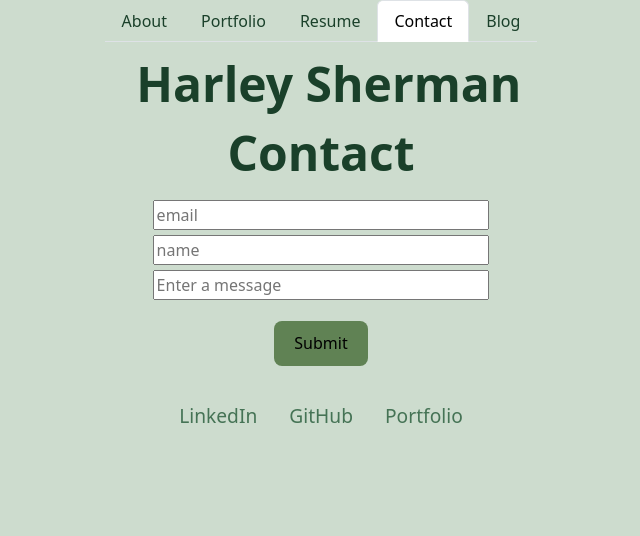
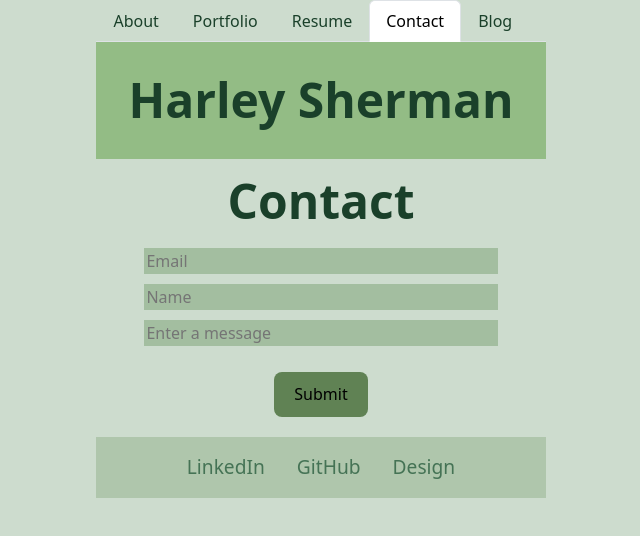
Before and after one commit to harleysherman/reactPortfolio, a React (Vite) app: page /Contact in a window 1280 px wide. Shown: the top 536 px of the page, without its empty margins (319-959 px from the left). Built offline with nearby package versions, Linux system fonts and the light colour scheme.

Commit message:
added more styles throughout project

```diff
--- a/src/App.jsx
+++ b/src/App.jsx
@@ -6,10 +6,14 @@ function App() {
   return (
     <>
       <Nav />
-      <h1 className="d-flex justify-content-end m-3">Harley Sherman</h1>
+      <section className="nameTitle p-3">
+        <h1 className="d-flex justify-content-end m-3">Harley Sherman</h1>
+      </section>
+
       <main className="m-3">
         <Outlet />
       </main>
+
       <Footer />
     </>
   );
--- a/src/main.css
+++ b/src/main.css
@@ -42,8 +42,12 @@ h1 {
   color: #1A402A;
 }
 
+.nameTitle {
+  background-color: #3b8c1665;
+}
+
 h2 {
-  font-size: 2em;
+  font-size: 2.5em;
   line-height: 1.1;
   font-weight: 500;
   color: #1A402A;
@@ -64,7 +68,7 @@ p {
 
 ul li {
   font-size: 1em !important;
-  font-weight: 300 !important;
+  font-weight: 500 !important;
   color: #1A402A;
 }
 button {
@@ -82,6 +86,7 @@ button {
 button:hover {
   border-color: #3C8C16;
 }
+
 button:focus,
 button:focus-visible {
   outline: 4px auto -webkit-focus-ring-color;
--- a/src/pages/Contact/Contact.css
+++ b/src/pages/Contact/Contact.css
@@ -8,6 +8,10 @@
     margin-top: 5px;
     margin-bottom: 5px;
     width: 100%;
+    background-color: #608c5461;
+    color: #d9e6d6 !important;
+    margin-bottom: 10px;
+    border-width: 0;
   }
 
   .nav-link-custom {
--- a/src/pages/Contact/Contact.jsx
+++ b/src/pages/Contact/Contact.jsx
@@ -65,14 +65,14 @@ function Contact() {
           name="email"
           onChange={handleInputChange}
           type="email"
-          placeholder="email"
+          placeholder="Email"
         />
         <input
           value={name}
           name="name"
           onChange={handleInputChange}
           type="text"
-          placeholder="name"
+          placeholder="Name"
         />
         <input
           value={message}
--- a/src/pages/Footer/Footer.css
+++ b/src/pages/Footer/Footer.css
@@ -0,0 +1,6 @@
+.footer {
+    background-color: #608c5447;
+    /* position: absolute;
+    bottom: 0;
+    width: 100%; */
+}
--- a/src/pages/Footer/Footer.jsx
+++ b/src/pages/Footer/Footer.jsx
@@ -3,10 +3,10 @@ import './Footer.css';
 
 export default function Footer() {
     return (
-      <div className="d-flex justify-content-center">
+      <div className="footer d-flex justify-content-center">
         <a className="m-3" href={ "https://www.linkedin.com/in/harley-sherman-a9680b18b/" }>LinkedIn</a>
         <a className="m-3" href={ "https://github.com/harleysherman" }>GitHub</a>
-        <a className="m-3" href={ "https://www.harleysherman.com/" }>Portfolio</a>
+        <a className="m-3" href={ "https://www.harleysherman.com/" }>Design</a>
       </div>
     );
   }
--- a/src/pages/Nav/Nav.jsx
+++ b/src/pages/Nav/Nav.jsx
@@ -40,7 +40,7 @@ function Nav() {
         <Link
           to="/Contact"
           // Check to see if the currentPage is `Contact`, and if so we use the active link class from bootstrap. Otherwise, we set it to a normal nav-link
-          className={currentPage === '/Contact' ? 'nav-link active' : 'nav-link'}
+          className={currentPage === '/Contact' ? 'nav-link active' : 'nav-link nav-link-custom'}
         >
           Contact
         </Link>
--- a/src/pages/Portfolio/Portfolio.css
+++ b/src/pages/Portfolio/Portfolio.css
@@ -2,7 +2,7 @@
     list-style: none;
   }
   .card-title {
-    color: #457355;
+    color: #457355 !important;
   }
   .card-body {
     background-color: #b8c4b3;
--- a/src/pages/Portfolio/Portfolio.jsx
+++ b/src/pages/Portfolio/Portfolio.jsx
@@ -1,8 +1,8 @@
 import Card from "./Card";
 import furCompanion from '../../Assets/furCompanion.png';
-// import employeeTracker from '../../Assets/employeeTracker.gif';
+import employeeTracker from '../../Assets/employeeTracker.gif';
 import techBlog from '../../Assets/techBlog.png';
-// import socialNetworkAPI from '../../Assets/socialNetworkAPI.gif';
+import socialNetworkAPI from '../../Assets/socialNetworkAPI.gif';
 import weatherAPI from '../../Assets/weatherAPI.png';
 import workDayStarter from '../../Assets/workDayStarter.png';
 import './Portfolio.css';
@@ -16,29 +16,29 @@ function Portfolio() {
       deployedURL: "https://harleysherman.github.io/fur-companion-pilot/",
       githubURL: "https://github.com/harleysherman/fur-companion-pilot",
     },
-    // {
-    //   id: 2,
-    //   name: "EmployeeTracker",
-    //   imageURL: employeeTracker,
-    //   deployedURL:
-    //     "https://drive.google.com/file/d/1FX9_ctLQVc7LxgwdFC8XcpXLMlmiaVue/view",
-    //   githubURL: "https://github.com/harleysherman/employeeTracker",
-    // },
     {
-      id: 3,
+      id: 2,
       name: "TechBlog",
       imageURL: techBlog,
       deployedURL: "https://mighty-shelf-93751-8304233a0599.herokuapp.com",
       githubURL: "https://github.com/harleysherman/techBlog",
     },
-    // {
-    //   id: 4,
-    //   name: "SocialNetworkAPI",
-    //   imageURL: socialNetworkAPI,
-    //   deployedURL:
-    //     "https://drive.google.com/file/d/17T2H6v49b6ak8QSqHOo-EZ_3_c5uuGCR/view",
-    //   githubURL: "https://github.com/harleysherman/socialNetworkAPI",
-    // },
+    {
+      id: 3,
+      name: "EmployeeTracker",
+      imageURL: employeeTracker,
+      deployedURL:
+        "https://drive.google.com/file/d/1FX9_ctLQVc7LxgwdFC8XcpXLMlmiaVue/view",
+      githubURL: "https://github.com/harleysherman/employeeTracker",
+    },
+    {
+      id: 4,
+      name: "SocialNetworkAPI",
+      imageURL: socialNetworkAPI,
+      deployedURL:
+        "https://drive.google.com/file/d/17T2H6v49b6ak8QSqHOo-EZ_3_c5uuGCR/view",
+      githubURL: "https://github.com/harleysherman/socialNetworkAPI",
+    },
     {
       id: 5,
       name: "WeatherAPI",
--- a/src/pages/Resume/Resume.css
+++ b/src/pages/Resume/Resume.css
@@ -0,0 +1,3 @@
+.skills {
+    font-weight: 500;
+}
--- a/src/pages/Resume/Resume.jsx
+++ b/src/pages/Resume/Resume.jsx
@@ -5,7 +5,7 @@ export default function Resume() {
   return (
     <div>
       <h2 className="m-2">Resume</h2>
-      <p className="p-2">
+      <section className="skills p-2">
         Front End Skills:
         <ul className="p-6">
           <li>React</li>
@@ -15,9 +15,9 @@ export default function Resume() {
           <li>Express</li>
           <li>HTML</li>
         </ul>
-      </p>
+      </section>
 
-      <p className="p-2">
+      <section className="p-2">
         Back End Skills:
         <ul className="p-6">
           <li>MySQL</li>
@@ -27,7 +27,7 @@ export default function Resume() {
           <li>Sequelize</li>
           <li>API</li>
         </ul>
-      </p>
+      </section>
       <a className="m-2" href={ PDF } target="_blank">Resume Link</a>
     </div>
   );
```
Also changed, not shown: 2 other files (tests, documents, lock files or other folders).
